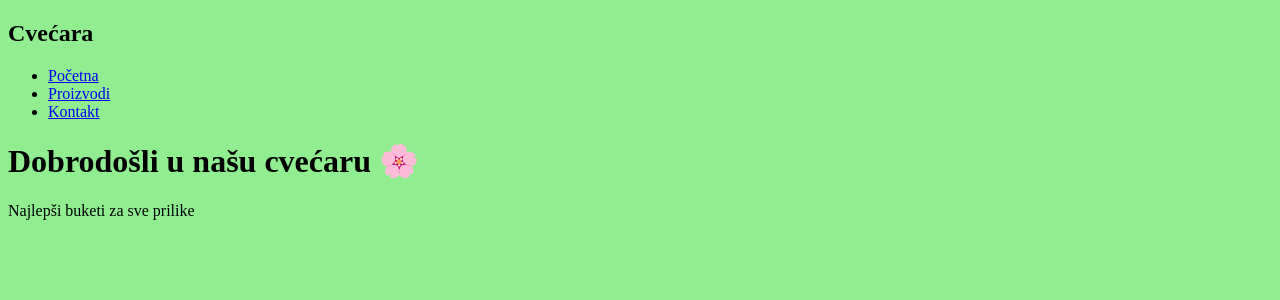
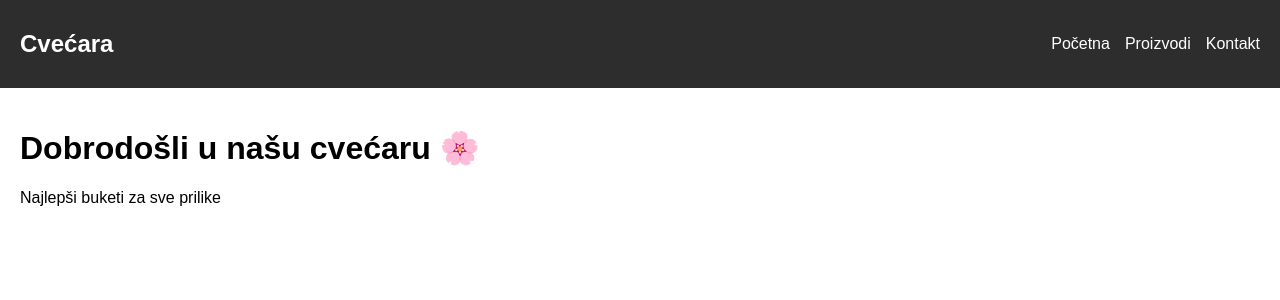
Before and after one commit to urosarisic/flower_shop, a Flask app: page / in a window 1280 px wide. Shown: the top 300 px of the page. Run offline with Flask 3, Linux system fonts and the light colour scheme.

Commit message:
proba css

```diff
--- a/static/css/style.css
+++ b/static/css/style.css
@@ -1,3 +1,28 @@
 body {
-    background-color: lightgreen;
+    margin: 0;
+    font-family: Arial, sans-serif;
 }
+
+nav {
+    display: flex;
+    justify-content: space-between;
+    align-items: center;
+    background-color: #2d2d2d;
+    color: white;
+    padding: 10px 20px;
+}
+
+nav ul {
+    list-style: none;
+    display: flex;
+    gap: 15px;
+}
+
+nav a {
+    color: white;
+    text-decoration: none;
+}
+
+main {
+    padding: 20px;
+}
```
